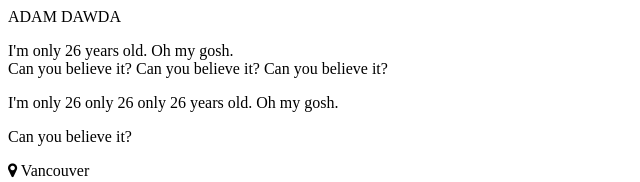
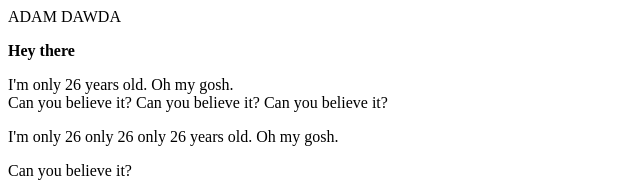
Before and after one commit to flukeout/adamdawda, a plain HTML site: page index.html in a window 1280 px wide. Shown: the top 182 px of the page, without its empty margins (0-640 px from the left). Drawn offline with Linux system fonts and the light colour scheme.

Commit message:
Line height updates and added a greeting to the bio.

```diff
--- a/index.html
+++ b/index.html
@@ -30,6 +30,7 @@
         <div class="name">ADAM DAWDA</div>
         <div class="bio-pic"></div>
         <div class="bio-text">
+          <p><strong>Hey there</strong></p>
           <p>I'm only 26 years old. Oh my gosh. <Br>Can you believe it? Can you believe it? Can you believe it? </p>
           <p>I'm only 26  only 26 only 26 years old. Oh my gosh.</p>
           <p>Can you believe it? </p>
--- a/style.less
+++ b/style.less
@@ -69,8 +69,9 @@ body {
   .bio-text {
     p {
       opacity: .6;
-      margin: 0 0 20px 0;
+      margin: 0 0 15px 0;
       padding: 0 20px;
+      line-height: 18px;
     }
 
   }
```
